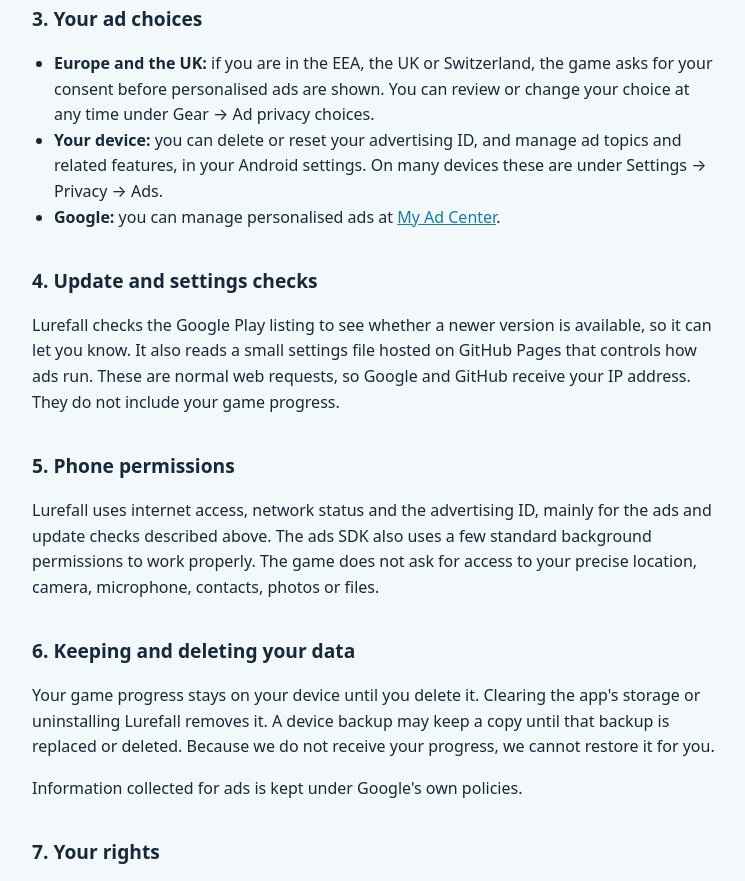
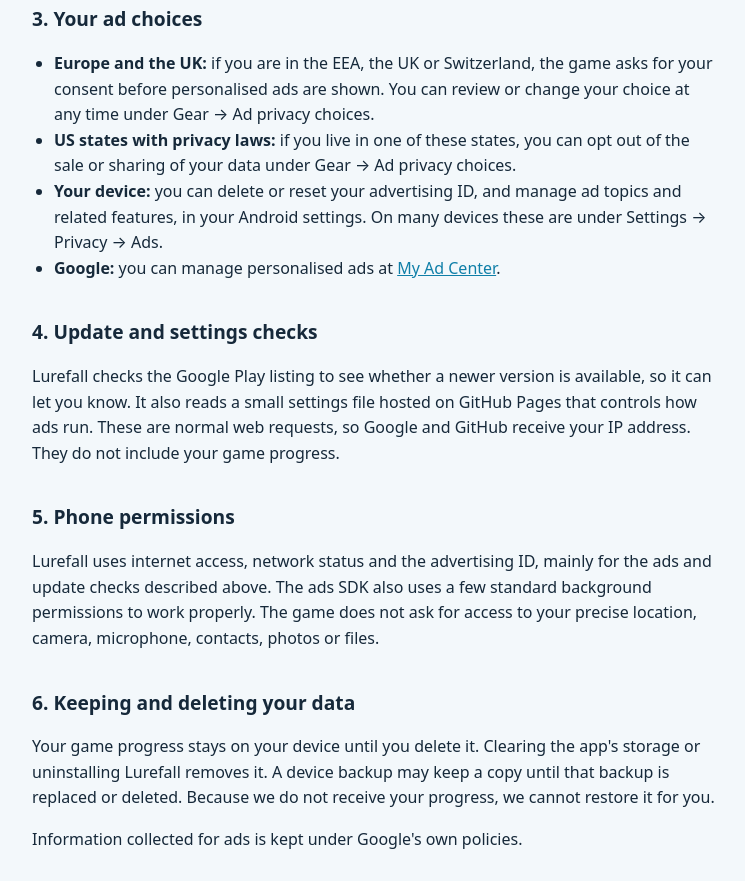
Before and after one commit to bilal-azmat/lurefall-privacy, a plain HTML site: page index.html in a window 1280 px wide. Shown: the part 1440-2321 px from the top of the page, without its empty margins (264-1009 px from the left). Drawn offline with Linux system fonts and the light colour scheme.

Commit message:
Add US state ad choices to the privacy policy
Co-Authored-By: Claude Opus 5.5 <noreply@anthropic.com>

```diff
--- a/index.html
+++ b/index.html
@@ -69,6 +69,7 @@
   <h2>3. Your ad choices</h2>
   <ul>
     <li><strong>Europe and the UK:</strong> if you are in the EEA, the UK or Switzerland, the game asks for your consent before personalised ads are shown. You can review or change your choice at any time under Gear → Ad privacy choices.</li>
+    <li><strong>US states with privacy laws:</strong> if you live in one of these states, you can opt out of the sale or sharing of your data under Gear → Ad privacy choices.</li>
     <li><strong>Your device:</strong> you can delete or reset your advertising ID, and manage ad topics and related features, in your Android settings. On many devices these are under Settings → Privacy → Ads.</li>
     <li><strong>Google:</strong> you can manage personalised ads at <a href="https://myadcenter.google.com/">My Ad Center</a>.</li>
   </ul>
```
